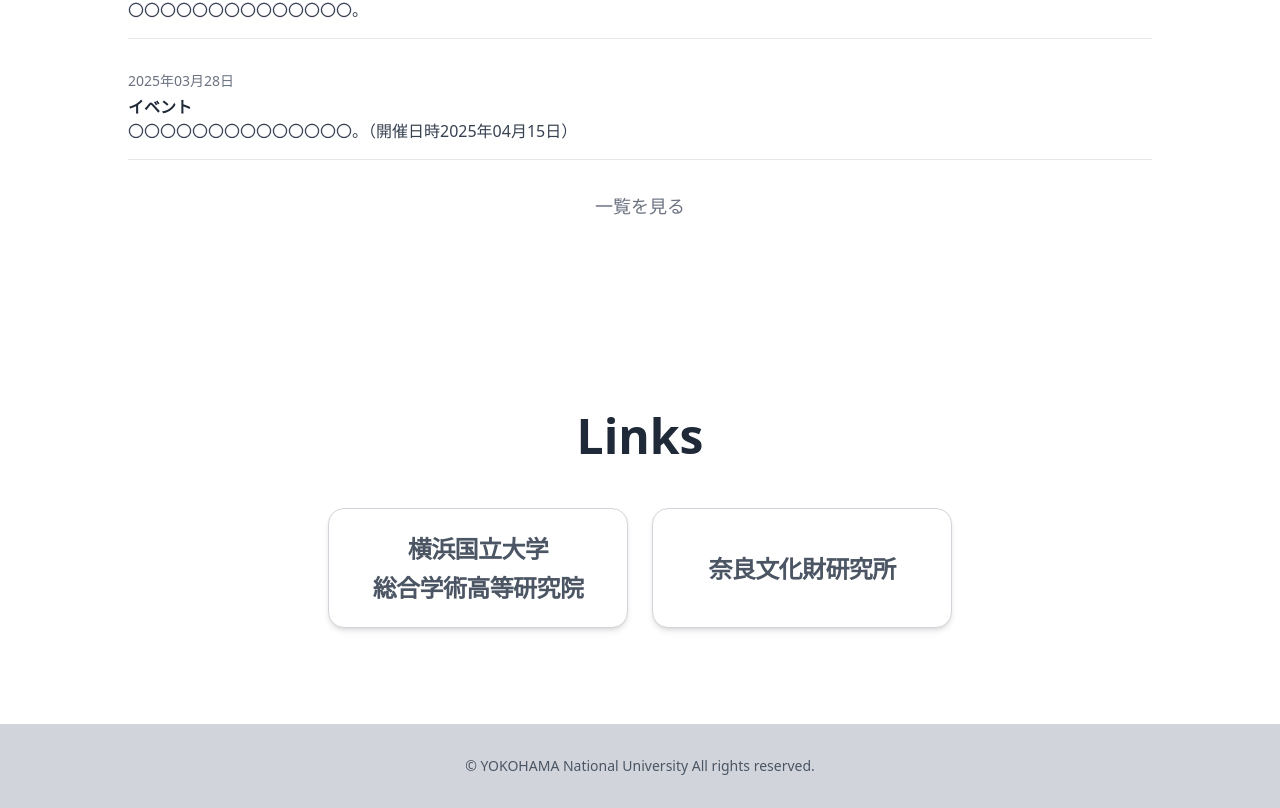
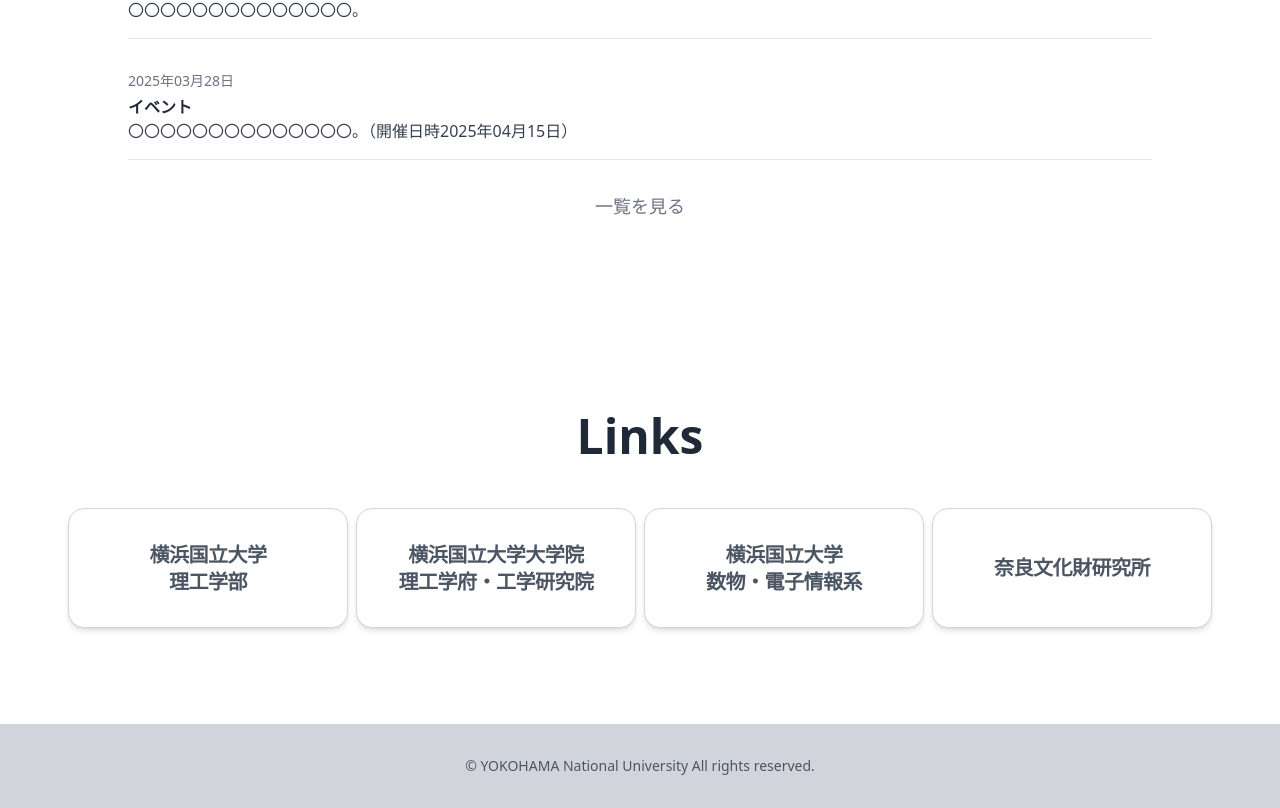
Before and after one commit to yamadakeigo/ndelab-website, a SvelteKit app: page / in a window 1280 px wide. Shown: the part 2084-2892 px from the top of the page. Built offline with nearby package versions, Linux system fonts and the light colour scheme.

Commit message:
トップページ修正、メンバー追加

```diff
--- a/src/routes/+page.svelte
+++ b/src/routes/+page.svelte
@@ -138,24 +138,47 @@
 	<div class="bg-white py-24 px-6 sm:px-16">
 		<h2 class="text-4xl sm:text-5xl font-bold text-gray-800 text-center mb-12">Links</h2>
 
-		<div class="max-w-5xl mx-auto flex flex-col sm:flex-row justify-center items-center gap-6">
+		<div class="max-w-7xl mx-auto grid grid-cols-1 sm:grid-cols-2 lg:grid-cols-4 gap-y-10 justify-items-center">
 			<a
-				href="https://ims.ynu.ac.jp/"
+			  href="https://www.es.ynu.ac.jp/index.html"
 			  target="_blank"
 			  rel="noopener noreferrer"
-				class="w-[300px] h-[120px] bg-white rounded-2xl shadow-md p-6 text-center transition hover:bg-gray-100 border border-gray-300 hover:border-gray-500 flex items-center justify-center"
+			  class="w-[280px] h-[120px] bg-white rounded-2xl shadow-md p-6 text-center transition hover:bg-gray-100 border border-gray-300 hover:border-gray-500 flex items-center justify-center overflow-hidden"
 			>
-				<p class="text-2xl font-extrabold text-gray-600 tracking-tight leading-relaxed">
-					横浜国立大学<br />総合学術高等研究院
+			  <p class="text-xl font-extrabold text-gray-600 tracking-tight leading-snug break-words text-wrap">
+				横浜国立大学<br />理工学部
 			  </p>
 			</a>
+
+			<a
+			  href="https://www.fse.ynu.ac.jp/"
+			  target="_blank"
+			  rel="noopener noreferrer"
+			  class="w-[280px] h-[120px] bg-white rounded-2xl shadow-md p-6 text-center transition hover:bg-gray-100 border border-gray-300 hover:border-gray-500 flex items-center justify-center overflow-hidden"
+			>
+			  <p class="text-xl font-extrabold text-gray-600 tracking-tight leading-snug break-words text-wrap">
+				横浜国立大学大学院<br />理工学府・工学研究院
+			  </p>
+			</a>
+
+			<a
+			  href="https://ece.ynu.ac.jp/index.html"
+			  target="_blank"
+			  rel="noopener noreferrer"
+			  class="w-[280px] h-[120px] bg-white rounded-2xl shadow-md p-6 text-center transition hover:bg-gray-100 border border-gray-300 hover:border-gray-500 flex items-center justify-center overflow-hidden"
+			>
+			  <p class="text-xl font-extrabold text-gray-600 tracking-tight leading-snug break-words text-wrap">
+				横浜国立大学<br />数物・電子情報系
+			  </p>
+			</a>
+
 			<a
 			  href="https://www.nabunken.go.jp/"
 			  target="_blank"
 			  rel="noopener noreferrer"
-				class="w-[300px] h-[120px] bg-white rounded-2xl shadow-md p-6 text-center transition hover:bg-gray-100 border border-gray-300 hover:border-gray-500 flex items-center justify-center"
+			  class="w-[280px] h-[120px] bg-white rounded-2xl shadow-md p-6 text-center transition hover:bg-gray-100 border border-gray-300 hover:border-gray-500 flex items-center justify-center overflow-hidden"
 			>
-				<p class="text-2xl font-extrabold text-gray-600 tracking-tight leading-relaxed">
+			  <p class="text-xl font-extrabold text-gray-600 tracking-tight leading-snug break-words text-wrap">
 				奈良文化財研究所
 			  </p>
 			</a>
--- a/src/routes/Members/+page.svelte
+++ b/src/routes/Members/+page.svelte
@@ -64,26 +64,26 @@
 
 			<!-- 福地 -->
 			<div class="flex flex-col md:flex-row gap-6 items-start">
-				<img src="/members/m1_yamada.jpg" alt="M1写真" class="w-40 h-40 object-cover rounded-lg shadow-md" />
+				<img src="/FukuchiTshubasa.png" alt="M1写真" class="w-40 h-40 object-cover rounded-lg shadow-md" />
 				<div class="space-y-2 max-w-3xl">
 					<h3 class="text-xl font-semibold text-gray-800">福地 翼（Fukuchi Tsubasa）</h3>
 					<div class="h-2"></div>
-					<p class="text-gray-700 text-base leading-relaxed">〇〇〇〇〇〇〇〇〇〇〇〇〇〇。</p>
+					<p class="text-gray-700 text-base leading-relaxed">自己紹介：<br />LDHとBMSGのアーティストにハマってます🔥</p>
 					<div class="h-2"></div>
-					<p class="text-gray-600 text-base">研究テーマ：〇〇〇〇〇〇〇〇〇〇〇〇〇〇</p>
+					<p class="text-gray-600 text-base">研究テーマ：<br />識別性能向上のための Co-Attention Fusion Network を用いたマルチビュー画像分類</p>
 					<div class="h-5"></div>
 				</div>
 			</div>
 
 			<!-- 松永 -->
 			<div class="flex flex-col md:flex-row gap-6 items-start">
-				<img src="/members/m1_yamada.jpg" alt="M1写真" class="w-40 h-40 object-cover rounded-lg shadow-md" />
+				<img src="/MatshunagaJotaro.png" alt="M1写真" class="w-40 h-40 object-cover rounded-lg shadow-md" />
 				<div class="space-y-2 max-w-3xl">
 					<h3 class="text-xl font-semibold text-gray-800">松永 丞太郎（Matsunaga Jotaro）</h3>
 					<div class="h-2"></div>
-					<p class="text-gray-700 text-base leading-relaxed">〇〇〇〇〇〇〇〇〇〇〇〇〇〇。</p>
+					<p class="text-gray-700 text-base leading-relaxed">自己紹介：<br />鳥取からはるばるやってきました。趣味はテニス、家では最近、薬屋見てます。よろしくお願いします。</p>
 					<div class="h-2"></div>
-					<p class="text-gray-600 text-base">研究テーマ：〇〇〇〇〇〇〇〇〇〇〇〇〇〇</p>
+					<p class="text-gray-600 text-base">研究テーマ：<br />文化財をいかに人に興味を持たせ存続させていくか</p>
 					<div class="h-5"></div>
 				</div>
 			</div>
@@ -94,9 +94,9 @@
 				<div class="space-y-2 max-w-3xl">
 					<h3 class="text-xl font-semibold text-gray-800">山田 圭吾（Yamada Keigo）</h3>
 					<div class="h-2"></div>
-					<p class="text-gray-700 text-base leading-relaxed">学部では表情解析による感情推定をしていました。趣味は映画鑑賞、音楽鑑賞、聴く読書など色々です。よろしくお願いします!</p>
+					<p class="text-gray-700 text-base leading-relaxed">自己紹介：<br />学部では表情解析による感情推定をしていました。趣味は映画鑑賞、音楽鑑賞、聴く読書など色々です。よろしくお願いします!</p>
 					<div class="h-2"></div>
-					<p class="text-gray-600 text-base">研究テーマ：画像認識による金属遺物の腐食度判定と脱塩処理の必要性予測</p>
+					<p class="text-gray-600 text-base">研究テーマ：<br />画像認識による金属遺物の腐食度判定と脱塩処理の必要性予測</p>
 					<div class="h-5"></div>
 				</div>
 			</div>
```
Also changed, not shown: static/FukuchiTshubasa.png (added), 1 other file (tests, documents, lock files or other folders). Lines whose indentation alone changed are shown as unchanged.
